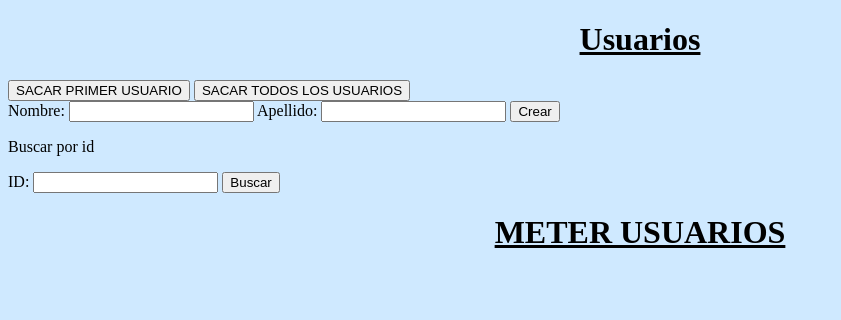
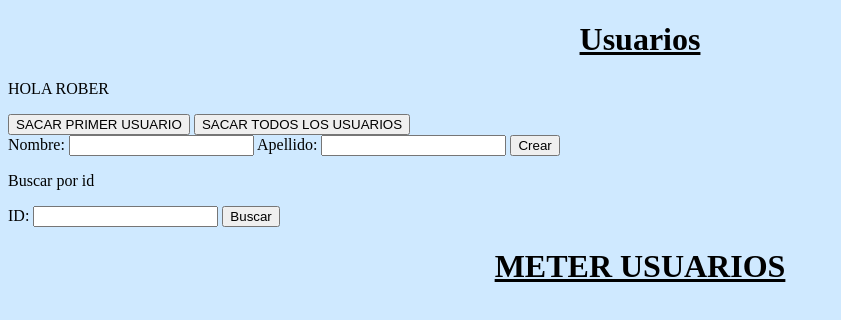
Before and after one commit to angelrxdriguez/cmd-git, a plain HTML site: page index.html in a window 1280 px wide. Shown: the whole page, without its empty margins (0-841 px from the left). Drawn offline with nearby package versions, Linux system fonts and the light colour scheme.

Commit message:
hola rober

```diff
--- a/index.html
+++ b/index.html
@@ -9,6 +9,7 @@
 </head>
 <body>
     <h1>Usuarios</h1>
+	<P>HOLA ROBER</P>
     <button type="submit" class="sacar1">SACAR PRIMER USUARIO</button>
     <button type="submit" class="sacarTodos">SACAR TODOS LOS USUARIOS</button>
     <form id="crearUsuarioForm">
```
